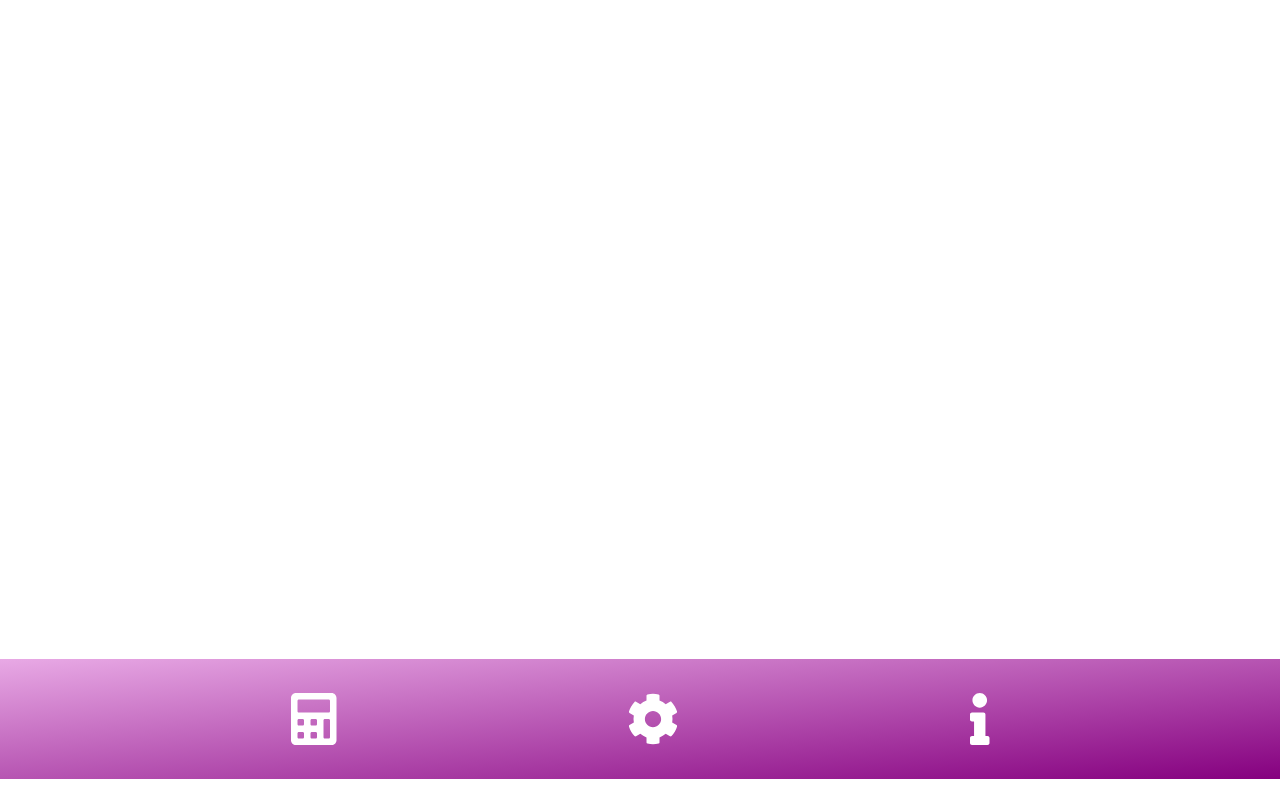
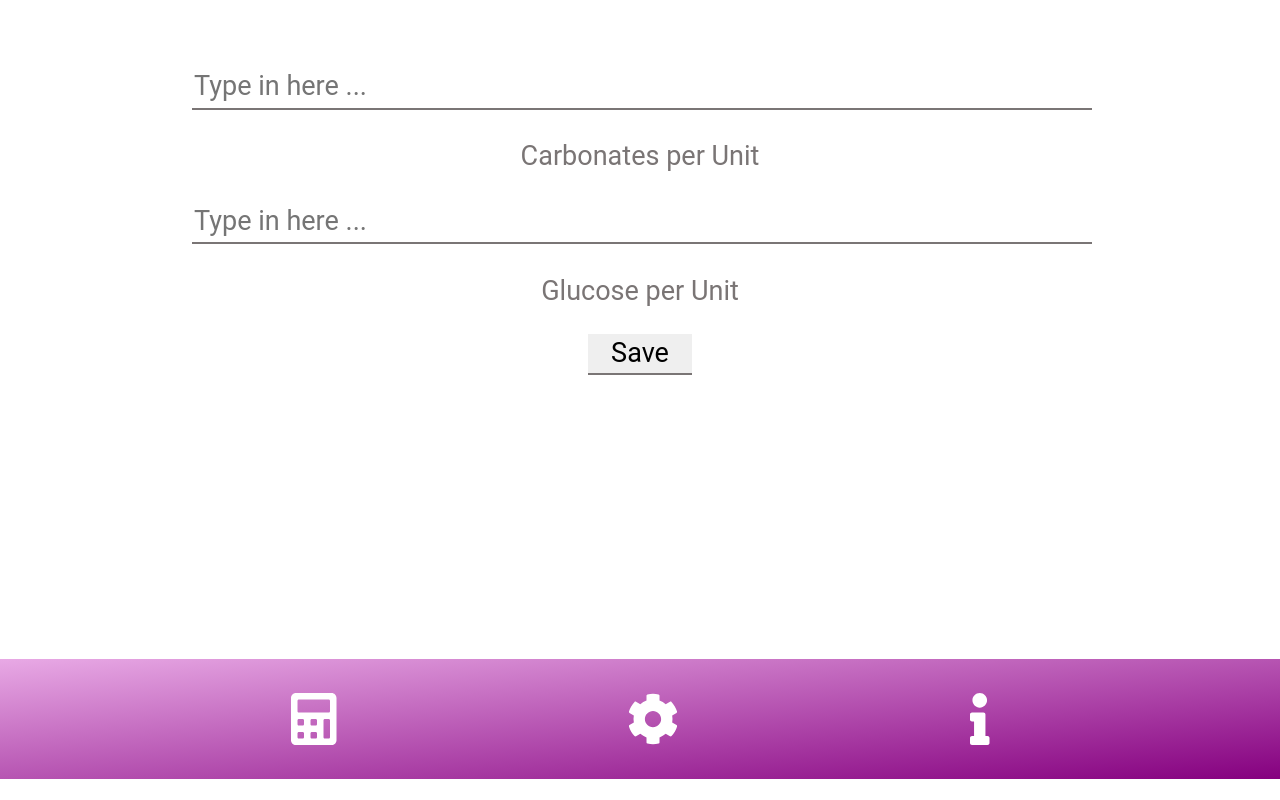
Before and after one commit to kaisetim/Insulin-Calculator, a React app: page /settings in a window 1280 px wide. Built offline with nearby package versions, Linux system fonts and the light colour scheme; the HTML template or start-up script is replaced by a standard one.

Commit message:
Settings Page is set up

```diff
--- a/packages/front/src/component/app.jsx
+++ b/packages/front/src/component/app.jsx
@@ -1,8 +1,8 @@
 import React from "react";
 import { Route } from "react-router-dom";
 
-import { Main } from "./main/main";
-import { Settings } from "./settings/settings";
+import { Main } from "../pages/main";
+import { Settings } from "../pages/settings";
 
 export const App = () => {
   return (
--- a/packages/front/src/component/main/inputField/inputField.jsx
+++ b/packages/front/src/component/inputField/inputField.jsx
@@ -6,10 +6,10 @@ import React from "react";
 import inputStyle from "./inputField.scss";
 
 export const InputField = props => {
-  const { type, onChange, value, text1, text2 } = props;
+  const { usedClass, type, onChange, value, text1, text2 } = props;
 
   return (
-    <div className={`${inputStyle.inputContainer}`}>
+    <div className={`${inputStyle[`${usedClass}`]}`}>
       {/* <div className={`${inputStyle.inputRow}`}> */}
       <input
         type={type}
--- /dev/null
+++ b/packages/front/src/component/inputField/inputField.scss
@@ -0,0 +1,51 @@
+@import "../../variables.scss";
+
+.inputContainerMain {
+  text-align: center;
+}
+
+.inputContainerSettings {
+  margin: 0 auto;
+  text-align: center;
+  width: 70%;
+}
+
+.submitBtn {
+  margin: 0 auto;
+  width: 5rem;
+}
+
+input {
+  height: 2rem;
+  width: 100%;
+  margin-bottom: 0.15rem;
+
+  border: none;
+  border-bottom: 0.1rem solid $color-grey-light;
+
+  &::-webkit-outer-spin-button,
+  &::-webkit-inner-spin-button {
+    -webkit-appearance: none;
+  }
+
+  &:hover {
+    border-bottom: 0.1rem solid;
+    border-image: linear-gradient(
+        to right,
+        $color-rosa-light 0%,
+        $color-purple-light 100%
+      )
+      1;
+  }
+
+  &:focus {
+    outline: none;
+    border-bottom: 0.1rem solid;
+    border-image: linear-gradient(
+        to right,
+        $color-rosa-light 0%,
+        $color-purple-light 100%
+      )
+      1;
+  }
+}
--- a/packages/front/src/component/main/inputField/inputField.scss
+++ /dev/null
@@ -1,40 +0,0 @@
-@import "../../../variables.scss";
-
-.inputContainer {
-  text-align: center;
-
-  input {
-    height: 2rem;
-    width: 100%;
-    margin-bottom: 0.15rem;
-
-    border: none;
-    border-bottom: 0.1rem solid $color-grey-light;
-
-    &::-webkit-outer-spin-button,
-    &::-webkit-inner-spin-button {
-      -webkit-appearance: none;
-    }
-
-    &:hover {
-      border-bottom: 0.1rem solid;
-      border-image: linear-gradient(
-          to right,
-          $color-rosa-light 0%,
-          $color-purple-light 100%
-        )
-        1;
-    }
-
-    &:focus {
-      outline: none;
-      border-bottom: 0.1rem solid;
-      border-image: linear-gradient(
-          to right,
-          $color-rosa-light 0%,
-          $color-purple-light 100%
-        )
-        1;
-    }
-  }
-}
--- a/packages/front/src/component/menuBar/menuBar.jsx
+++ b/packages/front/src/component/menuBar/menuBar.jsx
@@ -24,7 +24,7 @@ export const MenuBar = () => {
           />
         </Link>
       </div>
-      <div className={`col-1-of-3 ${menuStyles.iconCol}`}>
+      <div className={`${menuStyles.iconCol}`}>
         <Link to="/info" className={`${menuStyles["icon-link"]}`}>
           <FontAwesomeIcon
             icon={faInfo}
--- a/packages/front/src/component/main/result/result.scss
+++ b/packages/front/src/component/result/result.scss
@@ -1,4 +1,4 @@
-@import "../../../variables.scss";
+@import "../../variables.scss";
 
 .resultContainer {
   .equalsIcon {
--- a/packages/front/src/component/settings/settings.jsx
+++ /dev/null
@@ -1,11 +0,0 @@
-import React from "react";
-
-import { MenuBar } from "../menuBar/menuBar";
-
-export const Settings = () => {
-  return (
-    <>
-      <MenuBar />
-    </>
-  );
-};
--- a/packages/front/src/component/main/main.jsx
+++ b/packages/front/src/pages/main.jsx
@@ -1,8 +1,8 @@
 import React, { useState } from "react";
 
-import { InputField } from "./inputField/inputField";
-import { MenuBar } from "../menuBar/menuBar";
-import { Result } from "./result/result";
+import { InputField } from "../component/inputField/inputField";
+import { MenuBar } from "../component/menuBar/menuBar";
+import { Result } from "../component/result/result";
 
 export const Main = () => {
   const [glucoseLevel, setGlucoseLevel] = useState("");
@@ -18,6 +18,7 @@ export const Main = () => {
     <>
       <div className="row">
         <InputField
+          usedClass="inputContainerMain"
           type="number"
           className="col-1-of-2"
           text1="1u per 20.0 mg/dL"
@@ -28,6 +29,7 @@ export const Main = () => {
           value={glucoseLevel}
         />
         <InputField
+          usedClass="inputContainerMain"
           type="number"
           className="col-1-of-2"
           text1="1u per 6.0 g"
--- /dev/null
+++ b/packages/front/src/pages/settings.jsx
@@ -0,0 +1,23 @@
+import React from "react";
+
+import { InputField } from "../component/inputField/inputField";
+import { MenuBar } from "../component/menuBar/menuBar";
+
+export const Settings = () => {
+  return (
+    <>
+      <InputField
+        usedClass="inputContainerSettings"
+        type="number"
+        text1="Carbonates per Unit"
+      />
+      <InputField
+        usedClass="inputContainerSettings"
+        type="number"
+        text1="Glucose per Unit"
+      />
+      <InputField usedClass="submitBtn" type="submit" value="Save" />
+      <MenuBar />
+    </>
+  );
+};
```
Also changed, not shown: packages/front/src/component/result/result.jsx (renamed from packages/front/src/component/main/result/result.jsx).
